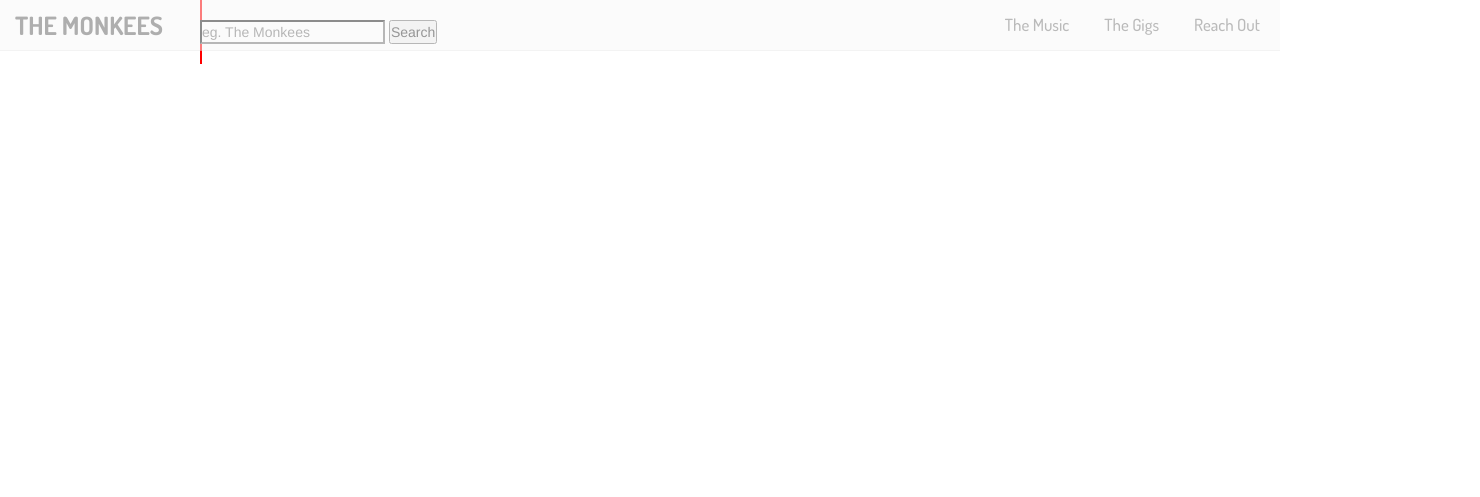
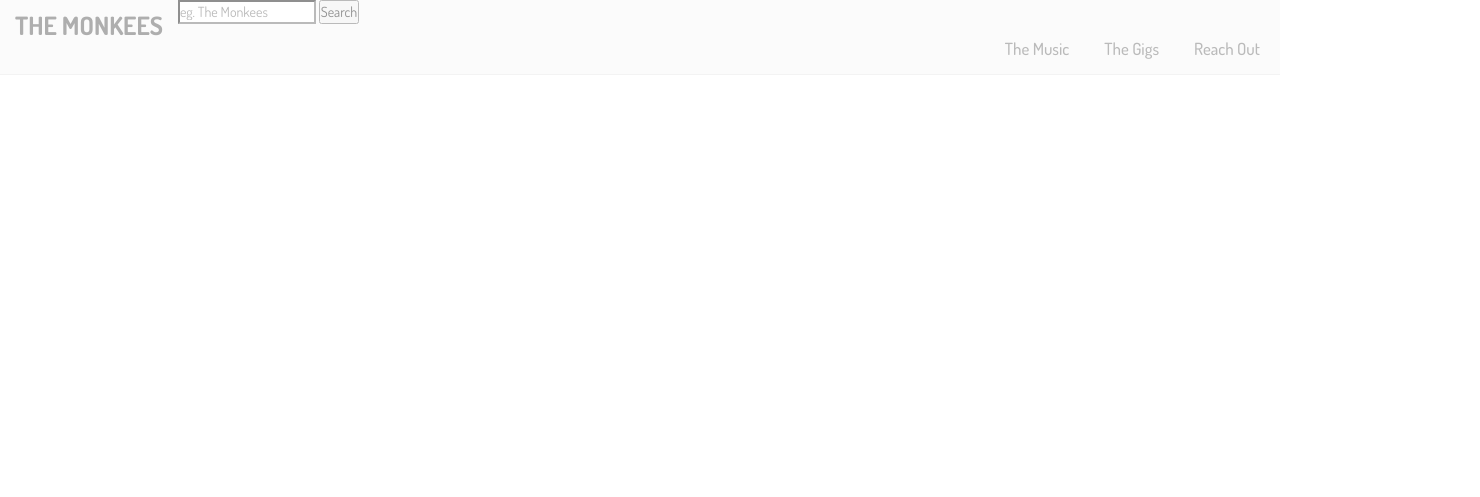
Before and after one commit to meganduffy/Band-Project, a website: page index.html at #/music in a window 1280 px wide. Shown: the top 497 px of the page, 1480 px wide, since content can reach past the window. Drawn offline with Linux system fonts and the light colour scheme.

Commit message:
Move the itunessearch element inside the navigationbar, this will mean it will display in the correct place, be part of the navigation bar and not be disabled.

```diff
--- a/css/style.css
+++ b/css/style.css
@@ -253,14 +253,6 @@
 	height:500px;
 }
 
-iTunesSearch {
-	position:relative;
-	left:200px;
-	border:2px solid red;
-}
-
-
-
 
 /*BOOK PAGE STYLE*/
 .book .page {
--- a/templates/directives/nav.html
+++ b/templates/directives/nav.html
@@ -11,6 +11,7 @@
 
 			<a class="navbar-brand page-scroll" href="#page-top">The Monkees</a>
 		</div>
+		<itunessearch></itunessearch>
 
 		<div class="collapse navbar-collapse" id="navbar-collapse">
 			<ul class="nav navbar-nav navbar-right">
--- a/templates/music.html
+++ b/templates/music.html
@@ -39,7 +39,6 @@
 
 	<p>The Monkees' first album in nearly 20 years is also their best since the Sixties – to be precise, since the Head soundtrack in 1968. (Sorry, Instant Replay diehards.) It's a labor of love – not just for the three surviving lads, but for all the Monkeemaniacs pitching in, headed by producer Adam Schlesinger (from Ivy and Fountains of Wayne), who contributes the gem "Our Own World." It nails the classic summer-jangle Monkees sound, with seriously fantastic new tunes from Rivers Cuomo, Andy Partridge and the none-more-mod squad of Noel Gallagher and Paul Weller. Micky Dolenz, Mike Nesmith and the mighty Peter Tork are all in top shape–their voices have aged as handsomely as they have. When they harmonize on Ben Gibbard's wistful folkie lament "Me & Magdalena," it's a miraculously gorgeous moment of time-travel mind-warp. "Little Girl" is pure uncut Torkmanship. And as a last word from the late Davy Jones, there's his version of the Neil Diamond nugget "Love to Love." Monkees freaks have waited far too long for this album. But it was worth it.</p> -->
 
-	<itunessearch></itunessearch>
 
 </div>
 <blackfooter></blackfooter>
```
